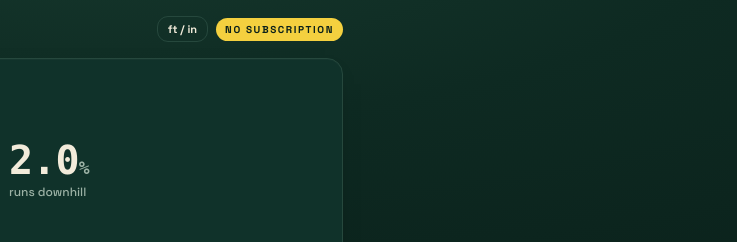
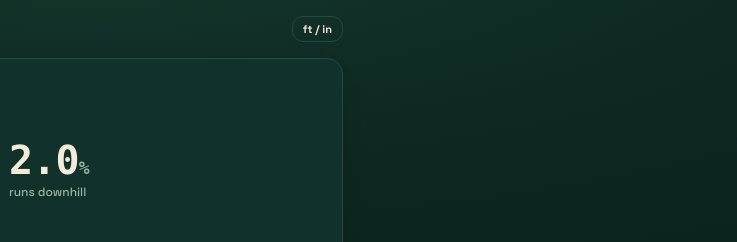
Before and after one commit to ifunner/greeniq, a plain HTML site: page index.html in a window 1280 px wide. Shown: the top 242 px of the page, 543-1280 px from the left. Drawn offline with Linux system fonts and the light colour scheme.

Commit message:
Remove the No subscription header badge from GreenIQ.
Keep the units toggle as the sole header utility and sync the design spec for per-app hero sizes and header patterns.

Co-authored-by: Cursor <cursoragent@cursor.com>

```diff
--- a/index.html
+++ b/index.html
@@ -33,7 +33,6 @@
   </div>
   <div style="display:flex;gap:8px;align-items:center">
     <button class="ghost" id="unitsBtn" style="padding:5px 10px;font-size:11px">ft / in</button>
-    <span class="pill">No subscription</span>
   </div>
 </header>
 
```
Also changed, not shown: 1 other file.
